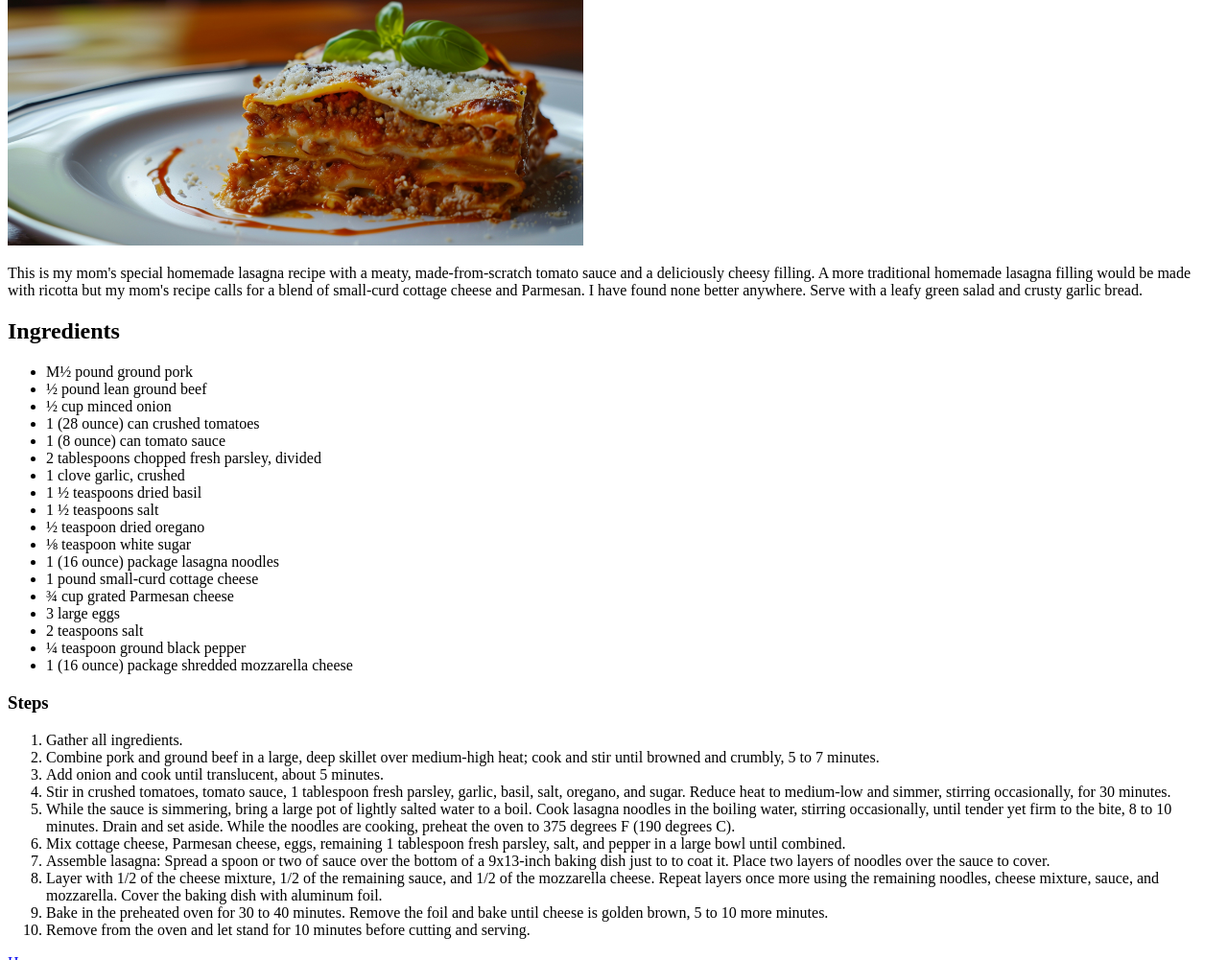
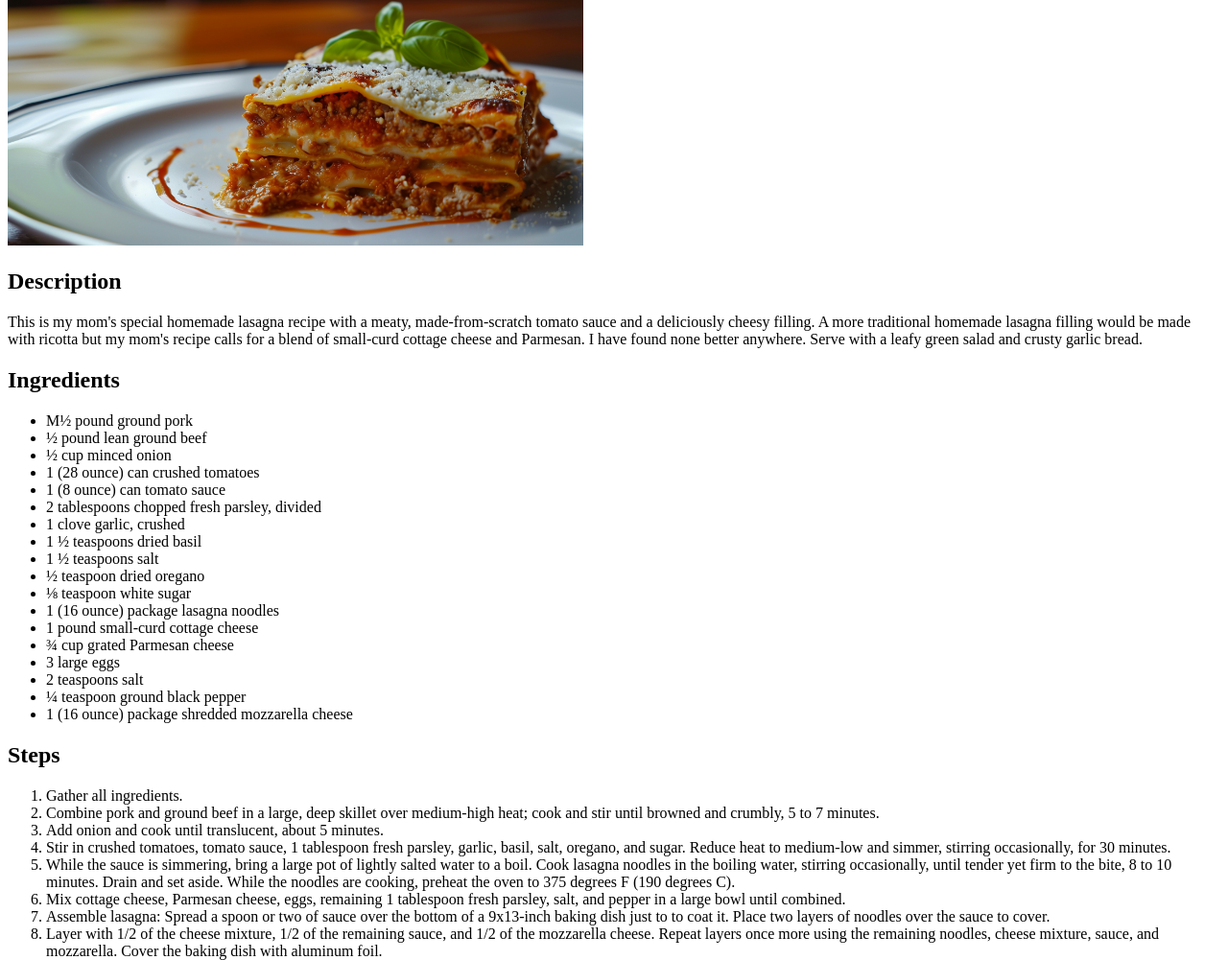
Before and after one commit to federico-codes/odin-recipes, a plain HTML site: page recipes/lasagna.html in a window 1280 px wide. Shown: the part 161-1162 px from the top of the page at 96% size. Drawn offline with Linux system fonts and the light colour scheme.

Commit message:
Add description heading and fix heading hierarchy

```diff
--- a/recipes/lasagna.html
+++ b/recipes/lasagna.html
@@ -8,6 +8,7 @@
 <body>
     <h1>Homemade Lasagna</h1>
     <img src="../images/lasagna.jpg" alt="A portion of a homemade lasagna on a plate" width="600">
+    <h2>Description</h2>
     <p>This is my mom's special homemade lasagna recipe with a meaty, made-from-scratch tomato sauce and a deliciously cheesy filling. A more traditional homemade lasagna filling would be made with ricotta but my mom's recipe calls for a blend of small-curd cottage cheese and Parmesan. I have found none better anywhere. Serve with a leafy green salad and crusty garlic bread.</p>
     <h2>Ingredients</h2>
     <ul>
@@ -31,7 +32,7 @@
         <li>1 (16 ounce) package shredded mozzarella cheese</li>
     </ul>
 
-    <h3>Steps</h3>
+    <h2>Steps</h2>
     <ol>
         <li>Gather all ingredients.</li>
         <li>Combine pork and ground beef in a large, deep skillet over medium-high heat; cook and stir until browned and crumbly, 5 to 7 minutes.</li>
```
